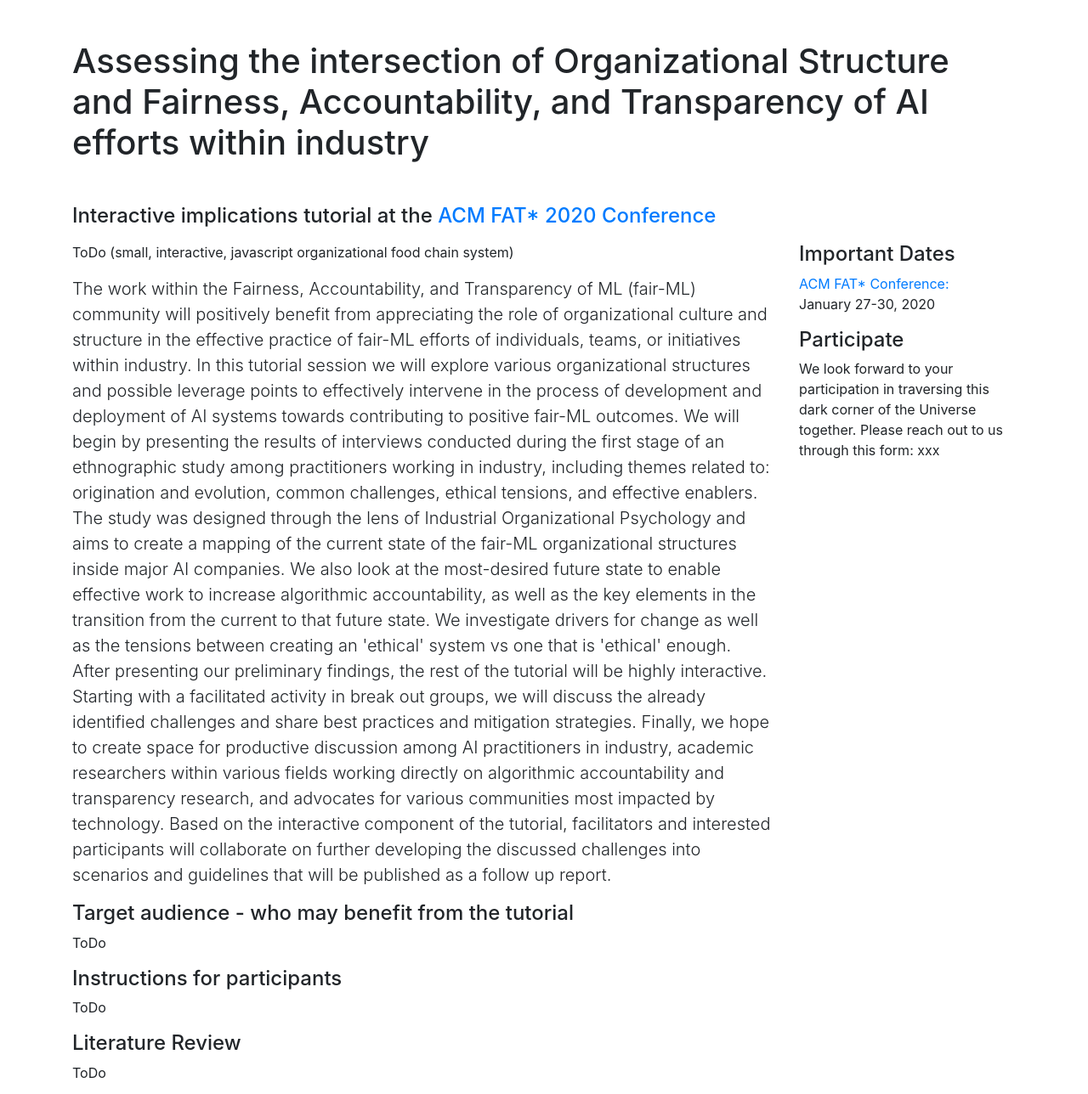
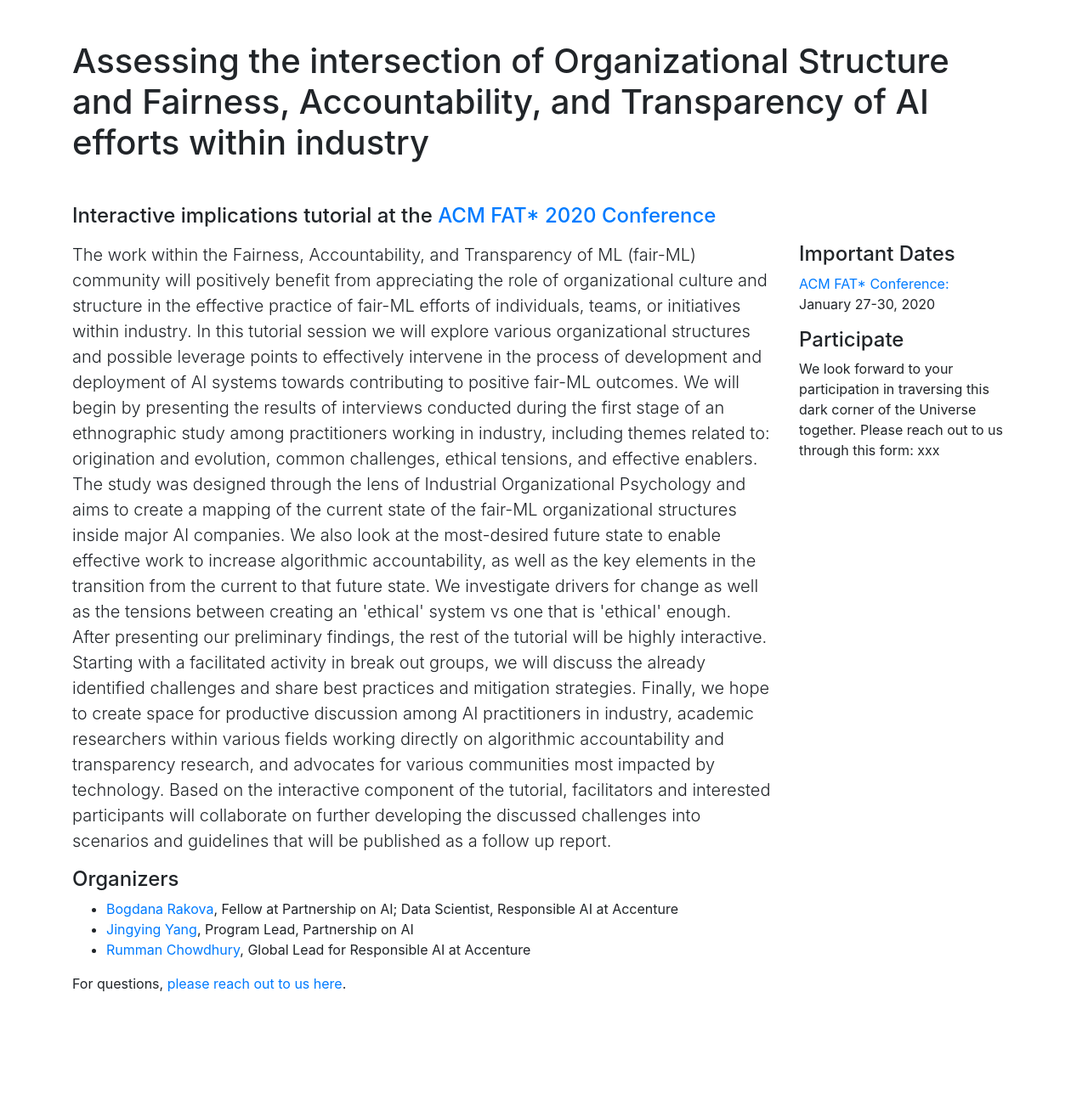
Before and after one commit to organizingandai/organizingandai, a plain HTML site: page index.html in a window 1280 px wide. Shown: the top 1288 px of the page at 85% size. After the commit the page ends 1186 px from the top, so only its background shows below. Drawn offline with nearby package versions, Linux system fonts and the light colour scheme.

Commit message:
Initial commit

```diff
--- a/index.html
+++ b/index.html
@@ -19,7 +19,7 @@
       <p>
       <div class="row">
         <div class="col-sm-9">
-          <p>ToDo (small, interactive, javascript organizational food chain system)</p>
+          <!-- <p>ToDo (small, interactive, javascript organizational food chain system)</p> -->
 
 
 
@@ -29,12 +29,12 @@
       </p>
 
 
-      <h4>Target audience - who may benefit from the tutorial</h4>
+      <!-- <h4>Target audience - who may benefit from the tutorial</h4>
       <p>ToDo</p>
       <h4>Instructions for participants</h4>
       <p>ToDo</p>
       <h4>Literature Review</h4>
-      <p>ToDo</p>
+      <p>ToDo</p> -->
 
       <h4> Organizers</h4>
       <ul>
```
